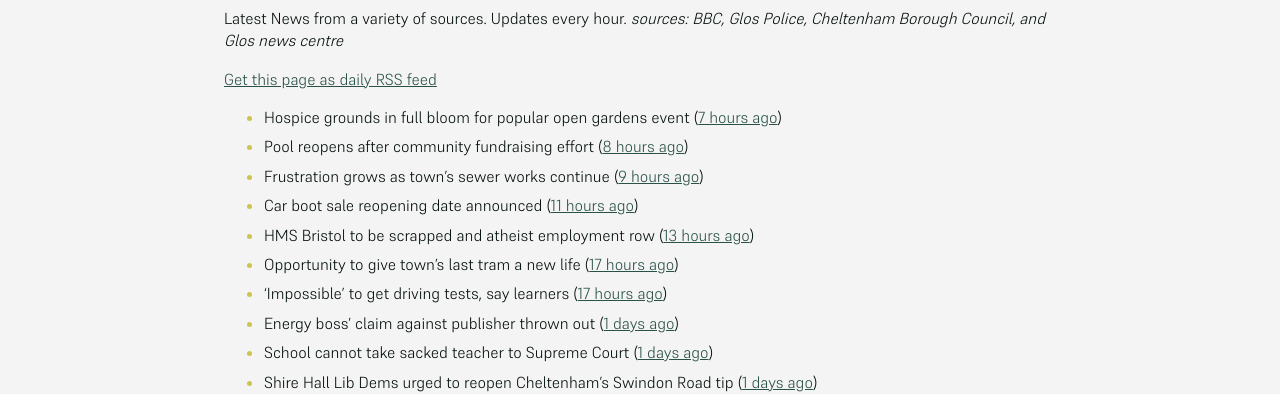
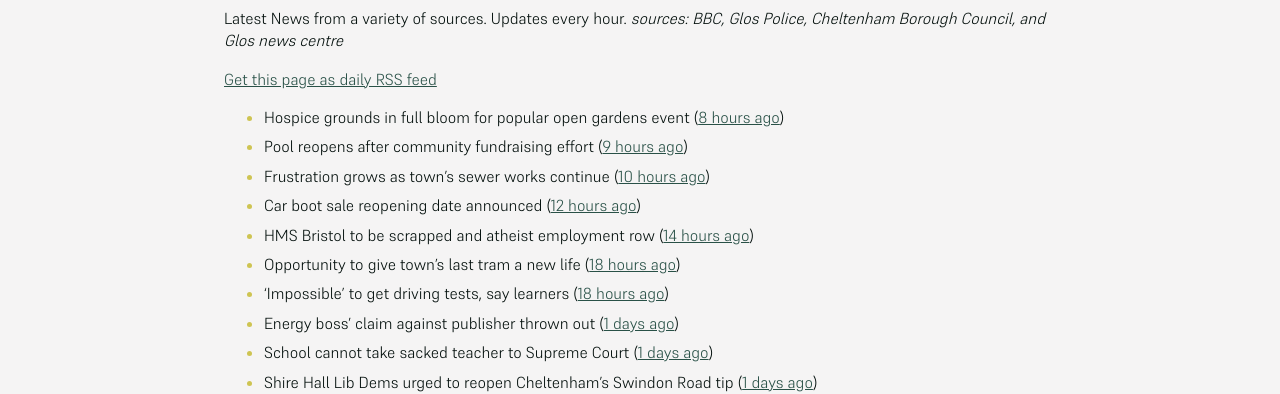
Before and after one commit to mat-0/cheltenham-open-data, a Jekyll site: the page built from _pages/news.md, in a window 1280 px wide. Shown: the part 266-660 px from the top of the page. Built offline with Jekyll 4.4.1, drawn with Linux system fonts in a browser that asks for light colours.

Commit message:
Updated 2025-06-10 23:57:59

```diff
--- a/_pages/news.md
+++ b/_pages/news.md
@@ -12,13 +12,13 @@ _sources: BBC, Glos Police, Cheltenham Borough Council, and Glos news centre_
 [Get this page as daily RSS feed](/daily.rss)
 
 <!-- news_marker starts -->
-- Hospice grounds in full bloom for popular open gardens event ([7 hours ago](https://gloucesternewscentre.co.uk/hospice-grounds-in-full-bloom-for-popular-open-gardens-event/))
-- Pool reopens after community fundraising effort ([8 hours ago](https://www.bbc.com/news/articles/cg5vl5zvp69o))
-- Frustration grows as town's sewer works continue ([9 hours ago](https://www.bbc.com/news/articles/c5yq58qpgd7o))
-- Car boot sale reopening date announced ([11 hours ago](https://www.bbc.com/news/articles/c3v54dgvq6go))
-- HMS Bristol to be scrapped and atheist employment row ([13 hours ago](https://www.bbc.com/news/articles/c93lv9zr5ppo))
-- Opportunity to give town's last tram a new life ([17 hours ago](https://www.bbc.com/news/articles/c80km7j1131o))
-- 'Impossible' to get driving tests, say learners ([17 hours ago](https://www.bbc.com/news/articles/c8jgndjnlmvo))
+- Hospice grounds in full bloom for popular open gardens event ([8 hours ago](https://gloucesternewscentre.co.uk/hospice-grounds-in-full-bloom-for-popular-open-gardens-event/))
+- Pool reopens after community fundraising effort ([9 hours ago](https://www.bbc.com/news/articles/cg5vl5zvp69o))
+- Frustration grows as town's sewer works continue ([10 hours ago](https://www.bbc.com/news/articles/c5yq58qpgd7o))
+- Car boot sale reopening date announced ([12 hours ago](https://www.bbc.com/news/articles/c3v54dgvq6go))
+- HMS Bristol to be scrapped and atheist employment row ([14 hours ago](https://www.bbc.com/news/articles/c93lv9zr5ppo))
+- Opportunity to give town's last tram a new life ([18 hours ago](https://www.bbc.com/news/articles/c80km7j1131o))
+- 'Impossible' to get driving tests, say learners ([18 hours ago](https://www.bbc.com/news/articles/c8jgndjnlmvo))
 - Energy boss' claim against publisher thrown out ([1 days ago](https://www.bbc.com/news/articles/c9918ek3y4go))
 - School cannot take sacked teacher to Supreme Court ([1 days ago](https://www.bbc.com/news/articles/cn7zn077nd4o))
 - Shire Hall Lib Dems urged to reopen Cheltenham’s Swindon Road tip ([1 days ago](https://gloucesternewscentre.co.uk/shire-hall-lib-dems-urged-to-reopen-cheltenhams-swindon-road-tip/))
```
Also changed, not shown: _data/flood.json (+5 -69 lines), index.md (+5 -5 lines).
